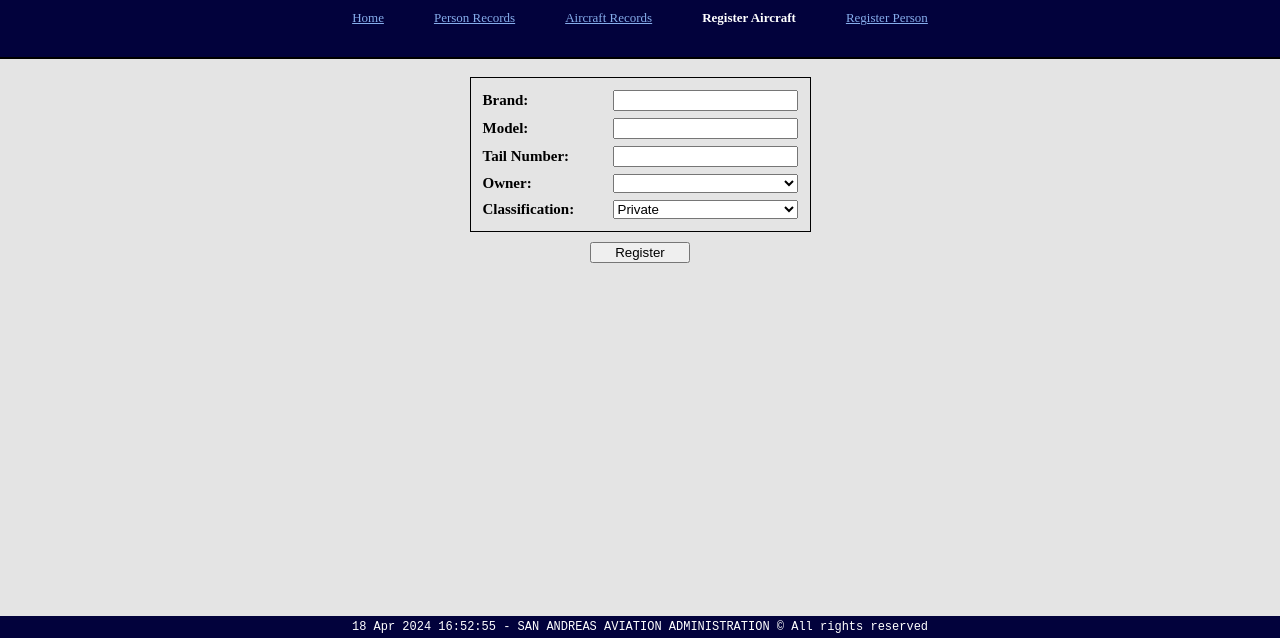
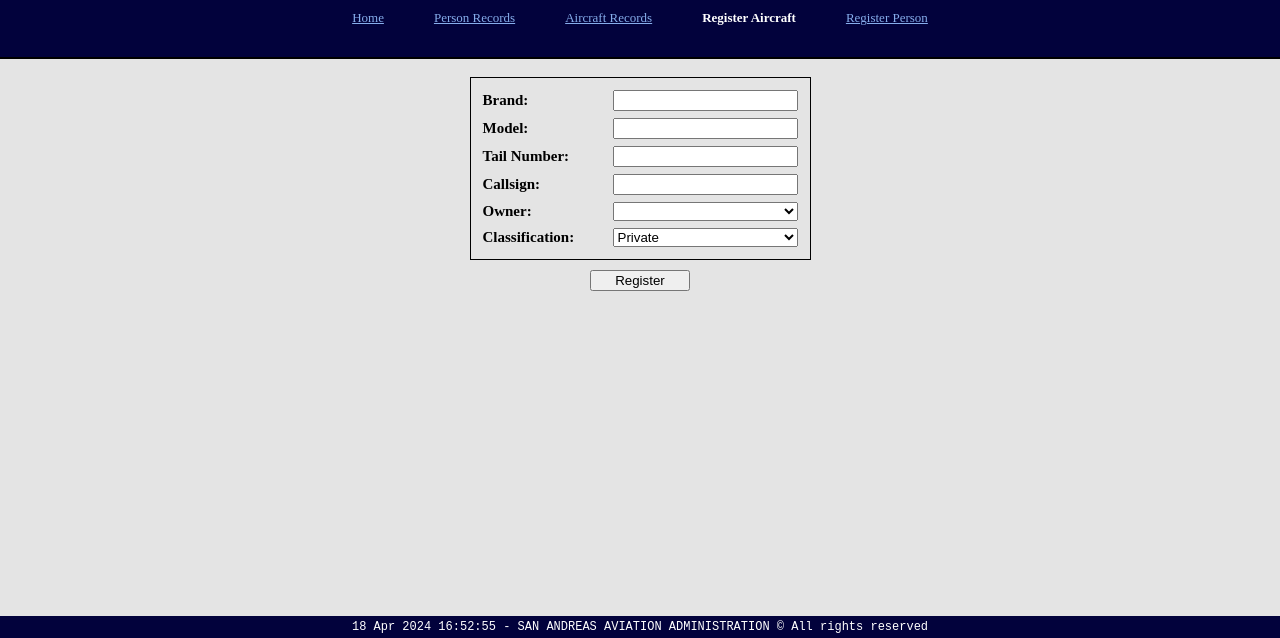
Before and after one commit to RNSgnaolin/saaa-front, a plain HTML site: page links/aircraft-register.html in a window 1280 px wide. Both pictures are taken after a click on the button "Register". Shown: the part 162-800 px from the top of the page. Drawn offline with Linux system fonts and the light colour scheme; no server answers.

Commit message:
callsign value added

```diff
--- a/links/aircraft-register.html
+++ b/links/aircraft-register.html
@@ -35,6 +35,8 @@
         <input type="text" id="model" required>
         <label for="tailNumber">Tail Number:</label>
         <input type="text" id="tailNumber" required>
+        <label for="callsign">Callsign:</label>
+        <input type="text" id="callsign" required>
         <label for="owner">Owner:</label>
         <select id="owner">
         </select>
--- a/scripts/aircraftRegister.js
+++ b/scripts/aircraftRegister.js
@@ -26,6 +26,7 @@ function registerAircraft() {
         "brand" : document.getElementById("brand").value,
         "model" : document.getElementById("model").value,
         "tailNumber" : document.getElementById("tailNumber").value,
+        "callsign" : document.getElementById("callsign").value,
         "type" : document.getElementById("type").value,
         "owner" : Number(document.getElementById("owner").value)
     };
```
